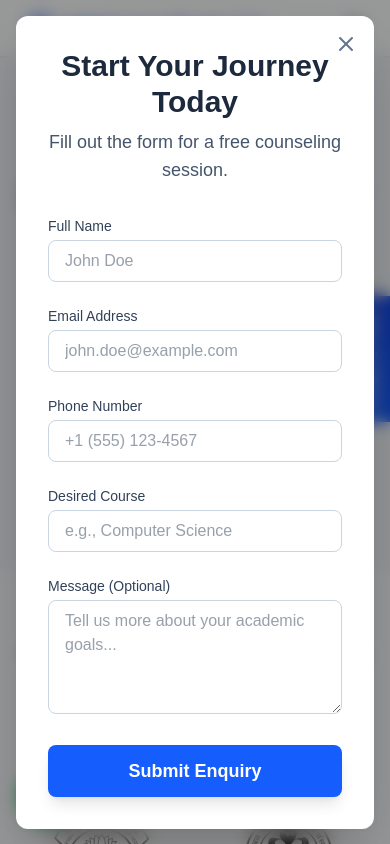
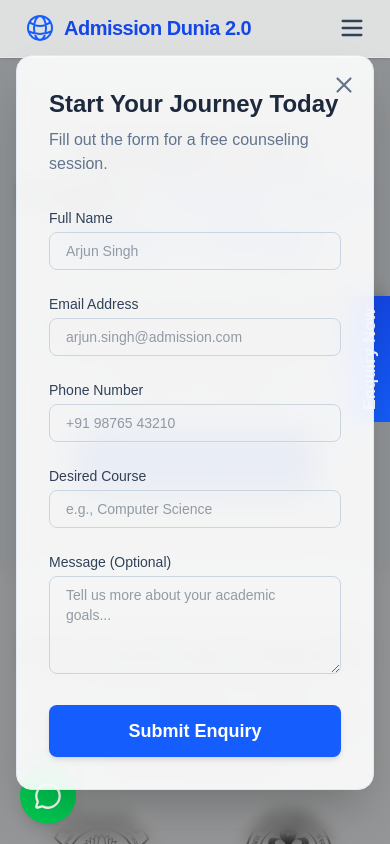
Before and after one commit to Undercrashers/admission-dunia, a Next.js app: page / in a window 390 px wide. Shown: the top 844 px of the page. Built offline with nearby package versions, Linux system fonts and the light colour scheme.

Commit message:
fixed the mobile layouting issues

```diff
--- a/src/app/components/EnquiryModal.tsx
+++ b/src/app/components/EnquiryModal.tsx
@@ -1,9 +1,12 @@
 "use client";
+
 import { FormEvent, useMemo, useState } from "react";
 import { useEnquiryModal } from "./EnquiryModalContext";
+import { motion, AnimatePresence } from "framer-motion";
 
 export default function EnquiryModal() {
   const { isOpen, close } = useEnquiryModal();
+
   const [formState, setFormState] = useState({
     name: "",
     email: "",
@@ -54,130 +57,87 @@ export default function EnquiryModal() {
     };
 
   return (
-    <div
-      className={`fixed inset-0 bg-black/40 backdrop-blur-sm z-50 flex items-center justify-center p-4 ${
-        isOpen ? "" : "hidden"
-      }`}
+    <AnimatePresence>
+      {isOpen && (
+        <>
+          {/* Background overlay */}
+          <motion.div
+            className="fixed inset-0 bg-black/40 backdrop-blur-sm z-40"
+            initial={{ opacity: 0 }}
+            animate={{ opacity: 1 }}
+            exit={{ opacity: 0 }}
+            onClick={close}
+          />
+
+          {/* Modal */}
+          <motion.div
+            className="fixed inset-0 z-50 flex items-center justify-center px-4"
+            initial={{ opacity: 0, scale: 0.95 }}
+            animate={{ opacity: 1, scale: 1 }}
+            exit={{ opacity: 0, scale: 0.95 }}
+            transition={{ duration: 0.25, ease: 'easeOut' }}
           >
-      <div
-        className={`bg-white p-8 md:p-10 rounded-xl shadow-2xl w-full max-w-2xl relative transform transition-all ${
-          isOpen ? "scale-100 opacity-100" : "scale-95 opacity-0"
-        }`}
-      >
+            <div className="relative bg-white/90 backdrop-blur-lg border border-slate-200 p-8 md:p-10 rounded-2xl shadow-2xl w-full max-w-2xl">
               <button
                 onClick={close}
-          className="absolute top-4 right-4 text-slate-500 hover:text-slate-800"
+                className="absolute top-4 right-4 text-slate-500 hover:text-slate-800 transition-colors"
                 aria-label="Close modal"
               >
                 <svg
                   xmlns="http://www.w3.org/2000/svg"
-            width="24"
-            height="24"
+                  width="26"
+                  height="26"
                   viewBox="0 0 24 24"
                   fill="none"
                   stroke="currentColor"
                   strokeWidth="2"
                   strokeLinecap="round"
                   strokeLinejoin="round"
-            className="w-6 h-6"
                 >
                   <line x1="18" y1="6" x2="6" y2="18"></line>
                   <line x1="6" y1="6" x2="18" y2="18"></line>
                 </svg>
               </button>
-        <h2 className="section-title text-left mb-2">
+
+              <h2 className="text-2xl md:text-3xl font-semibold text-slate-800 mb-2">
                 Start Your Journey Today
               </h2>
-        <p className="section-subtitle text-left !mb-8">
+              <p className="text-slate-500 mb-8 text-base">
                 Fill out the form for a free counseling session.
               </p>
+
               <form onSubmit={onSubmit} noValidate>
                 <div className="grid grid-cols-1 md:grid-cols-2 gap-6 mb-6">
-            <div>
+                  {[
+                    { id: "name", label: "Full Name", type: "text", placeholder: "Arjun Singh" },
+                    { id: "email", label: "Email Address", type: "email", placeholder: "arjun.singh@admission.com" },
+                    { id: "phone", label: "Phone Number", type: "tel", placeholder: "+91 98765 43210" },
+                    { id: "course", label: "Desired Course", type: "text", placeholder: "e.g., Computer Science" },
+                  ].map(({ id, label, type, placeholder }) => (
+                    <div key={id}>
                       <label
-                htmlFor="name"
+                        htmlFor={id}
                         className="block text-sm font-medium text-slate-700 mb-1"
                       >
-                Full Name
+                        {label}
                       </label>
                       <input
-                id="name"
-                type="text"
+                        id={id}
+                        type={type}
                         required
-                className={`w-full px-4 py-2 border rounded-lg focus:ring-blue-500 focus:border-blue-500 ${
-                  status.type === "error" && !formState.name.trim()
+                        className={`w-full px-4 py-2 border rounded-lg focus:ring-2 focus:ring-blue-500 focus:border-blue-500 outline-none transition-all text-sm md:text-base ${
+                          status.type === "error" && !formState[id as keyof typeof formState]?.trim()
                             ? "border-red-500"
                             : "border-slate-300"
                         }`}
-                placeholder="John Doe"
-                value={formState.name}
-                onChange={handleChange("name")}
+                        placeholder={placeholder}
+                        value={formState[id as keyof typeof formState]}
+                        onChange={handleChange(id as keyof typeof formState)}
                       />
                     </div>
-            <div>
-              <label
-                htmlFor="email"
-                className="block text-sm font-medium text-slate-700 mb-1"
-              >
-                Email Address
-              </label>
-              <input
-                id="email"
-                type="email"
-                required
-                className={`w-full px-4 py-2 border rounded-lg focus:ring-blue-500 focus:border-blue-500 ${
-                  status.type === "error" && !formState.email.trim()
-                    ? "border-red-500"
-                    : "border-slate-300"
-                }`}
-                placeholder="john.doe@example.com"
-                value={formState.email}
-                onChange={handleChange("email")}
-              />
+                  ))}
                 </div>
-            <div>
-              <label
-                htmlFor="phone"
-                className="block text-sm font-medium text-slate-700 mb-1"
-              >
-                Phone Number
-              </label>
-              <input
-                id="phone"
-                type="tel"
-                required
-                className={`w-full px-4 py-2 border rounded-lg focus:ring-blue-500 focus:border-blue-500 ${
-                  status.type === "error" && !formState.phone.trim()
-                    ? "border-red-500"
-                    : "border-slate-300"
-                }`}
-                placeholder="+1 (555) 123-4567"
-                value={formState.phone}
-                onChange={handleChange("phone")}
-              />
-            </div>
-            <div>
-              <label
-                htmlFor="course"
-                className="block text-sm font-medium text-slate-700 mb-1"
-              >
-                Desired Course
-              </label>
-              <input
-                id="course"
-                type="text"
-                required
-                className={`w-full px-4 py-2 border rounded-lg focus:ring-blue-500 focus:border-blue-500 ${
-                  status.type === "error" && !formState.course.trim()
-                    ? "border-red-500"
-                    : "border-slate-300"
-                }`}
-                placeholder="e.g., Computer Science"
-                value={formState.course}
-                onChange={handleChange("course")}
-              />
-            </div>
-          </div>
+
                 <div className="mb-6">
                   <label
                     htmlFor="message"
@@ -188,32 +148,39 @@ export default function EnquiryModal() {
                   <textarea
                     id="message"
                     rows={4}
-              className="w-full px-4 py-2 border border-slate-300 rounded-lg focus:ring-blue-500 focus:border-blue-500"
+                    className="w-full px-4 py-2 border border-slate-300 rounded-lg focus:ring-2 focus:ring-blue-500 focus:border-blue-500 outline-none transition-all text-sm md:text-base"
                     placeholder="Tell us more about your academic goals..."
                     value={formState.message}
                     onChange={handleChange("message")}
                   />
                 </div>
-          <div>
+
                 <button
                   type="submit"
                   disabled={submitting}
-              className="w-full bg-blue-600 text-white py-3 px-6 rounded-lg font-semibold text-lg hover:bg-blue-700 transition-colors shadow-lg disabled:opacity-60"
+                  className="w-full bg-blue-600 text-white py-3 px-6 rounded-lg font-semibold text-lg hover:bg-blue-700 transition-all shadow-md hover:shadow-lg disabled:opacity-60"
                 >
                   {submitting ? "Submitting..." : "Submit Enquiry"}
                 </button>
-          </div>
               </form>
+
               {status.type && (
-          <div
-            className={`mt-6 text-center text-lg font-medium ${
-              status.type === "success" ? "text-green-600" : "text-red-600"
+                <motion.div
+                  initial={{ opacity: 0, y: 10 }}
+                  animate={{ opacity: 1, y: 0 }}
+                  className={`mt-6 text-center text-base md:text-lg font-medium ${
+                    status.type === "success"
+                      ? "text-green-600"
+                      : "text-red-600"
                   }`}
                 >
                   {status.message}
-          </div>
+                </motion.div>
               )}
             </div>
-    </div>
+          </motion.div>
+        </>
+      )}
+    </AnimatePresence>
   );
 }
--- a/src/app/components/Header.tsx
+++ b/src/app/components/Header.tsx
@@ -1,12 +1,17 @@
 "use client";
+
 import Link from "next/link";
+import { useState } from "react";
 import { useEnquiryModal } from "./EnquiryModalContext";
 
 export default function Header() {
   const { open } = useEnquiryModal();
+  const [menuOpen, setMenuOpen] = useState(false);
+
   return (
-    <header className="bg-white/80 backdrop-blur-lg fixed top-0 left-0 right-0 z-50 shadow-sm">
+    <header className="fixed top-0 left-0 right-0 z-50 bg-white/70 backdrop-blur-md shadow-sm border-b border-slate-200">
       <div className="container mx-auto px-6 py-3 flex justify-between items-center">
+        {/* Logo */}
         <Link href="/" className="flex items-center gap-2">
           <svg
             className="h-8 w-8 text-blue-600"
@@ -22,55 +27,117 @@ export default function Header() {
               d="M12 21a9.004 9.004 0 008.716-6.747M12 21a9.004 9.004 0 01-8.716-6.747M12 21c2.485 0 4.5-4.03 4.5-9S14.485 3 12 3m0 18c-2.485 0-4.5-4.03-4.5-9S9.515 3 12 3m0 0a8.997 8.997 0 017.843 4.582M12 3a8.997 8.997 0 00-7.843 4.582m15.686 0A11.953 11.953 0 0112 10.5c-2.998 0-5.74-1.1-7.843-2.918m15.686 0A8.959 8.959 0 0121 12c0 .778-.099 1.533-.284 2.253m0 0A17.919 17.919 0 0112 16.5c-3.162 0-6.133-.815-8.716-2.247m0 0A9.015 9.015 0 013 12c0-1.605.42-3.113 1.157-4.418"
             />
           </svg>
-          <span className="text-xl font-bold text-blue-600">
+          <span className="text-xl font-bold text-blue-700 tracking-tight">
             Admission Dunia 2.0
           </span>
         </Link>
+
+        {/* Desktop Nav */}
         <nav className="hidden md:flex items-center space-x-8">
           <Link
             href="#top-colleges"
-            className="hover:text-blue-600 transition-colors font-medium"
+            className="text-slate-700 hover:text-blue-600 transition-colors font-medium"
           >
             Top Universities
           </Link>
           <Link
             href="/colleges"
-            className="hover:text-blue-600 transition-colors font-medium"
+            className="text-slate-700 hover:text-blue-600 transition-colors font-medium"
           >
             College Finder
           </Link>
-
           <Link
-            href="expert"
-            className="hover:text-blue-600 transition-colors font-medium"
+            href="/expert"
+            className="text-slate-700 hover:text-blue-600 transition-colors font-medium"
           >
             Expert Counseling
           </Link>
           <button
             onClick={open}
-            className="bg-blue-600 text-white px-5 py-2 rounded-lg font-medium hover:bg-blue-700 transition-colors shadow-md"
+            className="bg-blue-600 text-white px-5 py-2 rounded-lg font-medium shadow-md hover:bg-blue-700 transition-all duration-200"
           >
             Contact Us
           </button>
         </nav>
-        <button className="md:hidden text-slate-700" aria-label="Open Menu">
+
+        {/* Mobile Menu Button */}
+        <button
+          className="md:hidden text-slate-700 hover:text-blue-600 transition-colors"
+          onClick={() => setMenuOpen((p) => !p)}
+          aria-label="Toggle Menu"
+        >
+          {menuOpen ? (
             <svg
               xmlns="http://www.w3.org/2000/svg"
-            width="24"
-            height="24"
+              fill="none"
               viewBox="0 0 24 24"
-            fill="none"
+              strokeWidth="2"
               stroke="currentColor"
-            strokeWidth="2"
+              className="h-7 w-7"
+            >
+              <path
                 strokeLinecap="round"
                 strokeLinejoin="round"
-            className="h-6 w-6"
+                d="M6 18L18 6M6 6l12 12"
+              />
+            </svg>
+          ) : (
+            <svg
+              xmlns="http://www.w3.org/2000/svg"
+              fill="none"
+              viewBox="0 0 24 24"
+              strokeWidth="2"
+              stroke="currentColor"
+              className="h-7 w-7"
             >
-            <line x1="4" x2="20" y1="12" y2="12" />
-            <line x1="4" x2="20" y1="6" y2="6" />
-            <line x1="4" x2="20" y1="18" y2="18" />
+              <path
+                strokeLinecap="round"
+                strokeLinejoin="round"
+                d="M4 6h16M4 12h16M4 18h16"
+              />
             </svg>
+          )}
         </button>
+      </div>
+
+      {/* Mobile Dropdown */}
+      <div
+        className={`md:hidden bg-white border-t border-slate-200 transition-all duration-300 overflow-hidden ${
+          menuOpen ? "max-h-64 opacity-100" : "max-h-0 opacity-0"
+        }`}
+      >
+        <nav className="flex flex-col items-center py-4 space-y-4">
+          <Link
+            href="#top-colleges"
+            className="text-slate-700 hover:text-blue-600 font-medium transition-colors"
+            onClick={() => setMenuOpen(false)}
+          >
+            Top Universities
+          </Link>
+          <Link
+            href="/colleges"
+            className="text-slate-700 hover:text-blue-600 font-medium transition-colors"
+            onClick={() => setMenuOpen(false)}
+          >
+            College Finder
+          </Link>
+          <Link
+            href="/expert"
+            className="text-slate-700 hover:text-blue-600 font-medium transition-colors"
+            onClick={() => setMenuOpen(false)}
+          >
+            Expert Counseling
+          </Link>
+          <button
+            onClick={() => {
+              open();
+              setMenuOpen(false);
+            }}
+            className="bg-blue-600 text-white px-5 py-2 rounded-lg font-medium shadow-md hover:bg-blue-700 transition-all duration-200"
+          >
+            Contact Us
+          </button>
+        </nav>
       </div>
     </header>
   );
--- a/src/data/colleges.ts
+++ b/src/data/colleges.ts
@@ -10,7 +10,7 @@ export type College = {
 export const ALL_COLLEGES: College[] = [
   {
     name: "BITS PILANI",
-    photo: "/public/college/bits.png",
+    photo: "/college_building/bitsp.jpeg",
     state: "Rajasthan",
     levels: ["UG", "PG"],
     programs: ["Computer Science", "Mechanical Eng.", "Electrical Eng.", "Chemical Eng.", "Economics"],
```
Lines whose indentation alone changed are shown as unchanged.
